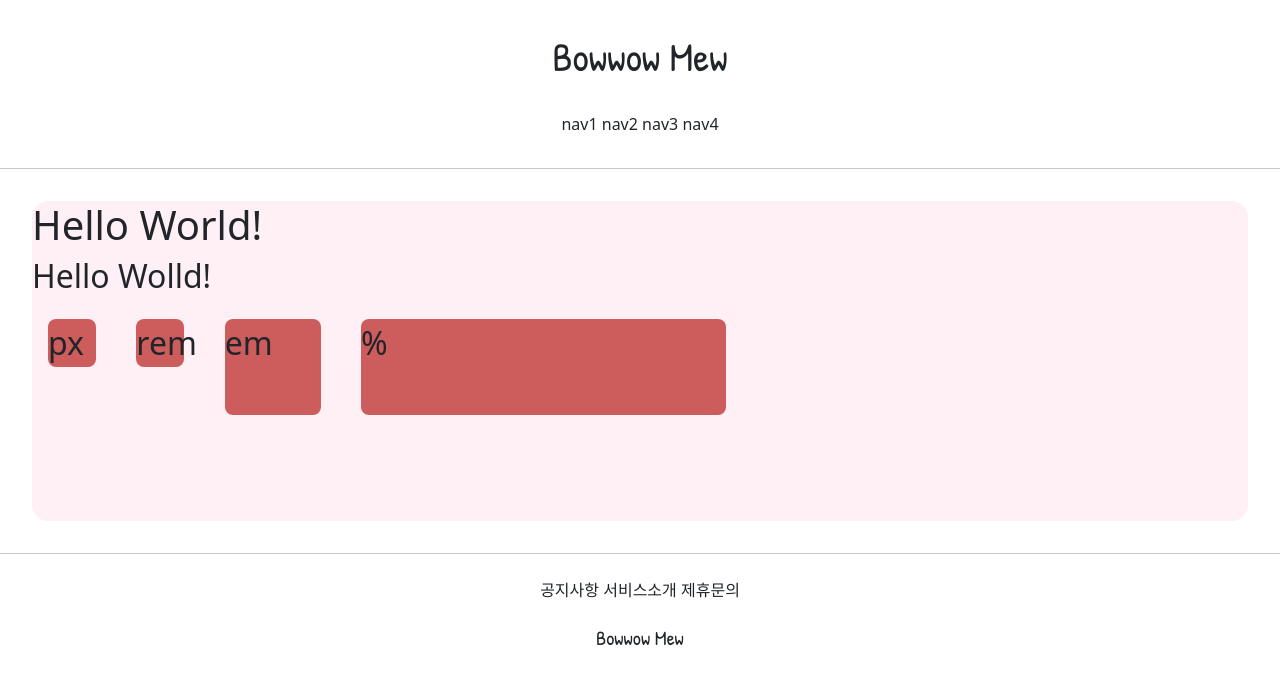
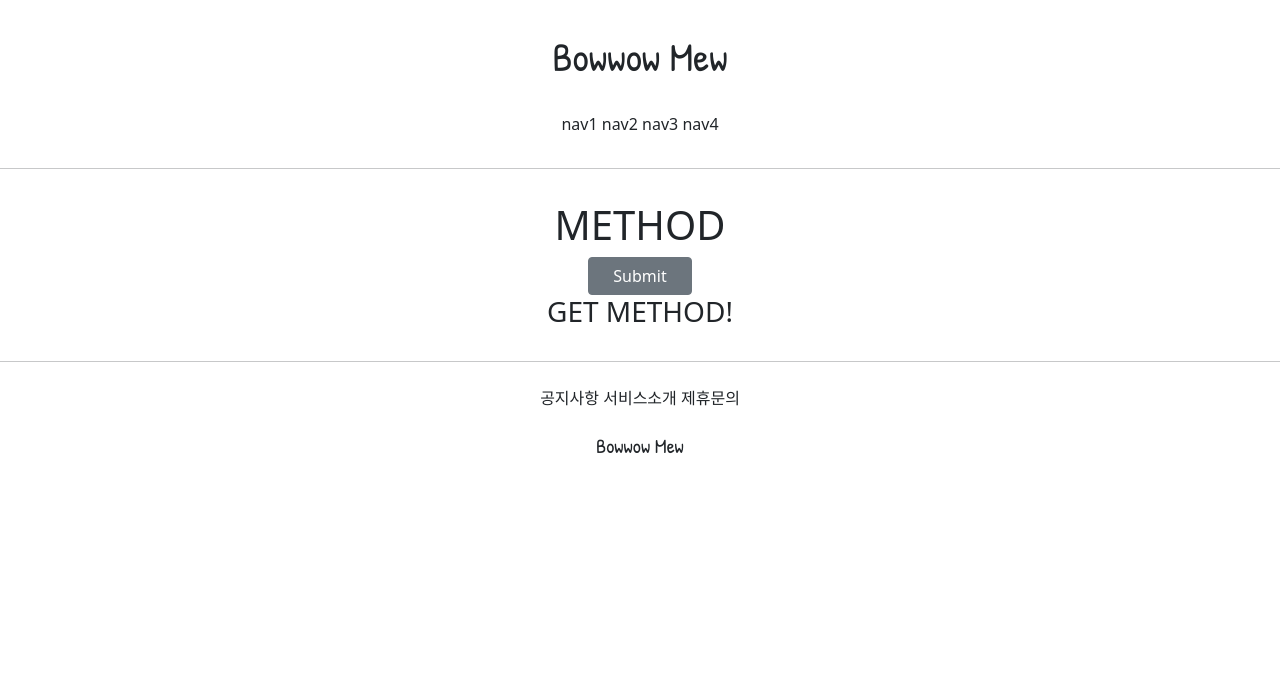
Before and after one commit to rmmmmmmmmm/WebApplication_Myself, a Django app: page /accounts/hello_world/ in a window 1280 px wide. Shown: the top 684 px of the page. Run offline with Django 3.2, Linux system fonts and the light colour scheme; parts of the project's set-up code (start-up, migrations or seed data) failed here and were passed over.

Commit message:
2021.07.08. WebApplication_Myself Commit 3

```diff
--- a/accountapp/templates/accountapp/hello_world.html
+++ b/accountapp/templates/accountapp/hello_world.html
@@ -2,28 +2,14 @@
 
 {% block content %}
 
-    <style>
-        .testing {
-            background-color: indianred;
-            margin: 1rem;
-            height: 48px;
-            width: 48px;
-            border-radius: .5rem;
-            display : inline-block;
-        }
-    </style>
+    <div style="margin: 2rem; text-align: center">
+        <h1>METHOD</h1>
+        <form action="/accounts/hello_world/" method="post">
+            {% csrf_token %}
+            <input type="submit" class="btn btn-secondary rounded_pill px-4">
+        </form>
 
-
-
-    <div style="height: 20rem; background-color: lavenderblush; margin: 2rem; border-radius: 1rem; font-size: 2rem;">
-        <h1>Hello World!</h1>
-        <h2>Hello Wolld!</h2>
-
-    <div class="testing" style="height: 48px; width: 48px">px</div>
-    <div class="testing" style="height: 3rem; width: 3rem">rem</div>
-    <div class="testing" style="height: 3em; width: 3em">em</div>
-    <div class="testing" style="height: 30%; width: 30%">%</div>
-
+        <h3>{{ text }}</h3>
     </div>
 
 {% endblock %}
--- a/accountapp/views.py
+++ b/accountapp/views.py
@@ -5,4 +5,9 @@ from django.shortcuts import render
 
 
 def hello_world(request) :
-    return render(request,'accountapp/hello_world.html')
+    if request.method == "POST":
+        return render(request,'accountapp/hello_world.html',
+                      context={'text':'POST METHOD!'})
+    else:
+        return render(request, 'accountapp/hello_world.html',
+                      context={'text':'GET METHOD!'})
```
